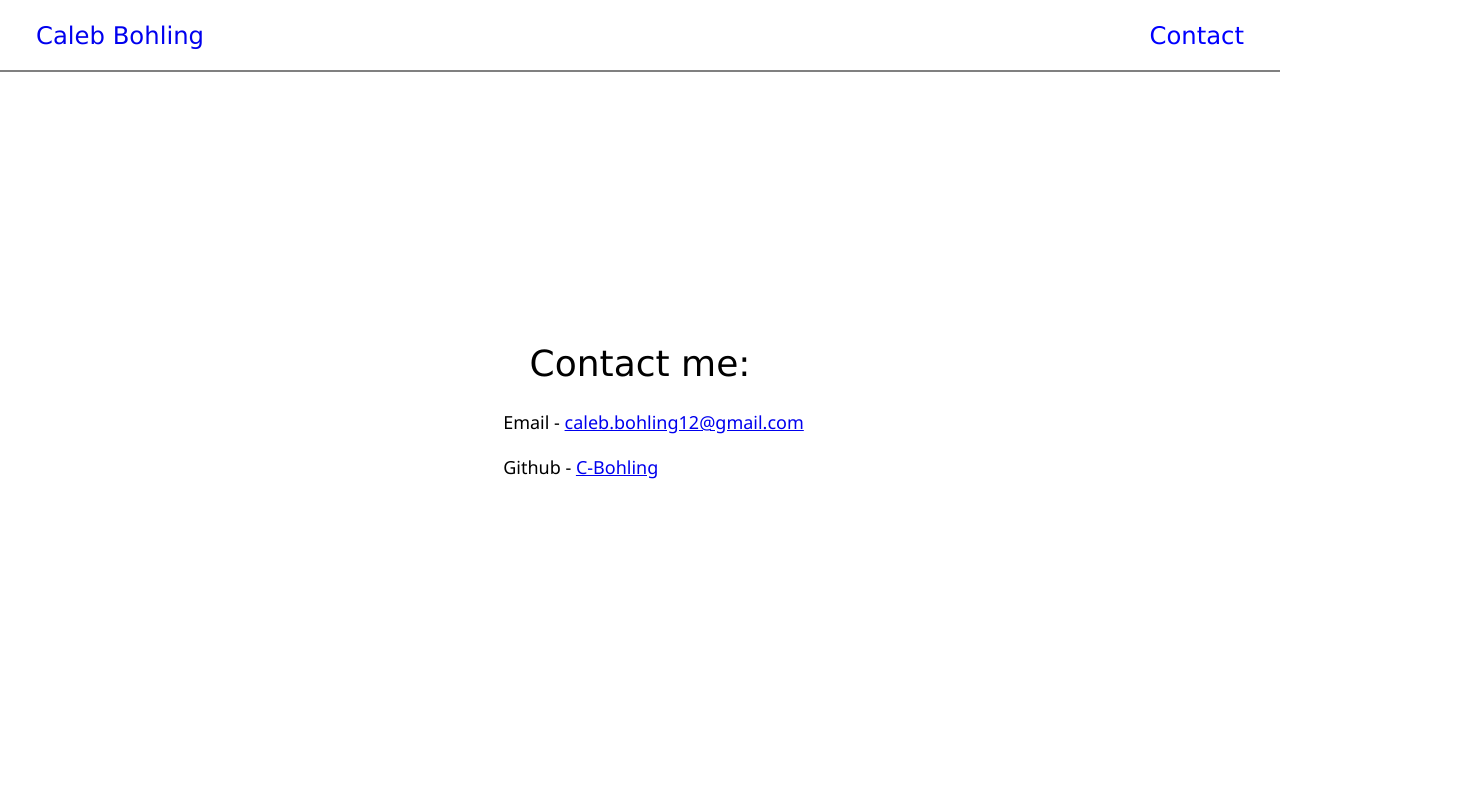
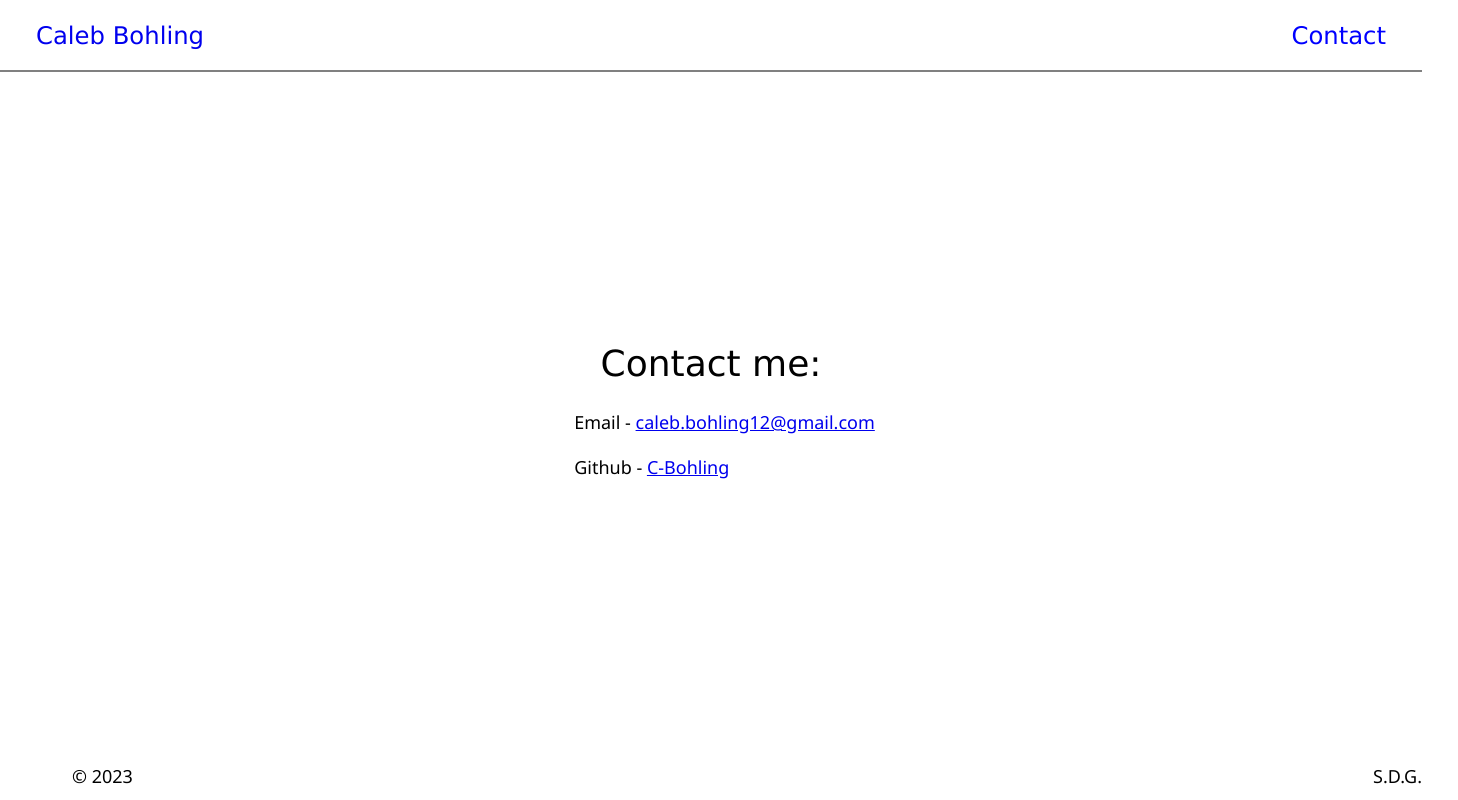
Before and after one commit to C-Bohling/portfolio, a plain HTML site: page contact.html in a window 1280 px wide. Shown: the whole page, 1458 px wide, since content can reach past the window. Drawn offline with Linux system fonts and the light colour scheme.

Commit message:
add footer

```diff
--- a/contact.html
+++ b/contact.html
@@ -32,6 +32,10 @@
                 <p>Github - <a href="https://github.com/c-bohling">C-Bohling</a></p>
             </div>
         </div>
+        <footer>
+            <p>© 2023</p>
+            <p class="align-right">S.D.G.</p>
+        </footer>
     </main>
 </body>
 </html>
```
